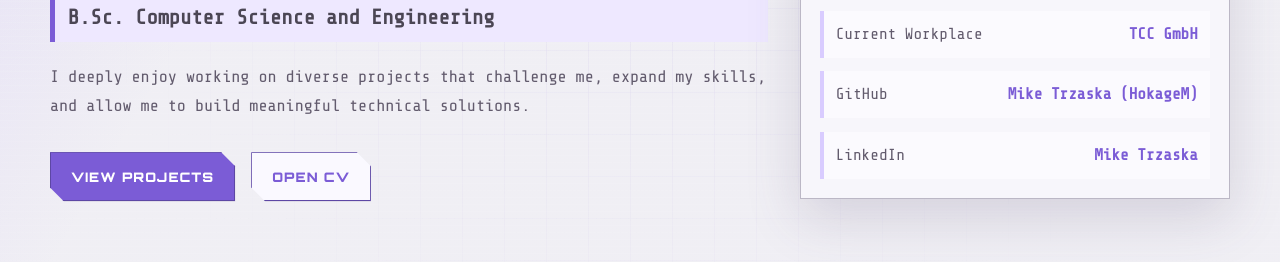
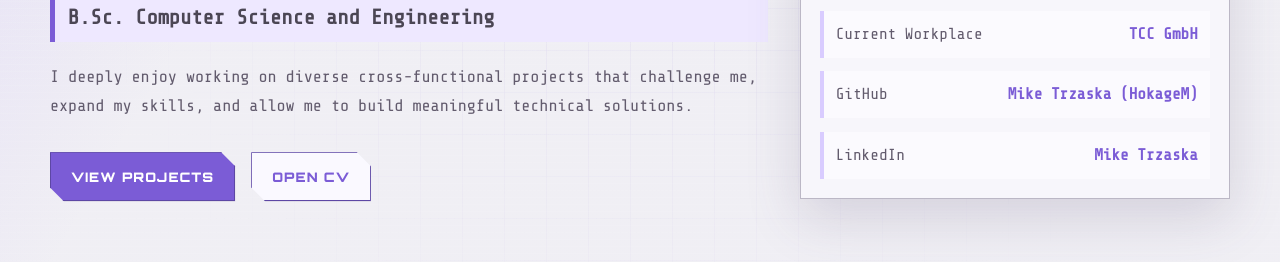
Before and after one commit to HokageM/hokagem.github.io, a plain HTML site: page index.html in a window 1280 px wide. Shown: the part 538-800 px from the top of the page. Drawn offline with nearby package versions, Linux system fonts and the light colour scheme.

Commit message:
tune my describtion

```diff
--- a/index.html
+++ b/index.html
@@ -45,7 +45,7 @@
                 ML/AI Engineer · Software Developer · M.Sc. Bioinformatics · B.Sc. Computer Science and Engineering
             </p>
             <p class="hero-text">
-                I deeply enjoy working on diverse projects that challenge me, expand my skills, and allow me to build meaningful technical solutions.
+                I deeply enjoy working on diverse cross-functional projects that challenge me, expand my skills, and allow me to build meaningful technical solutions.
             </p>
 
             <div class="hero-actions">
```
